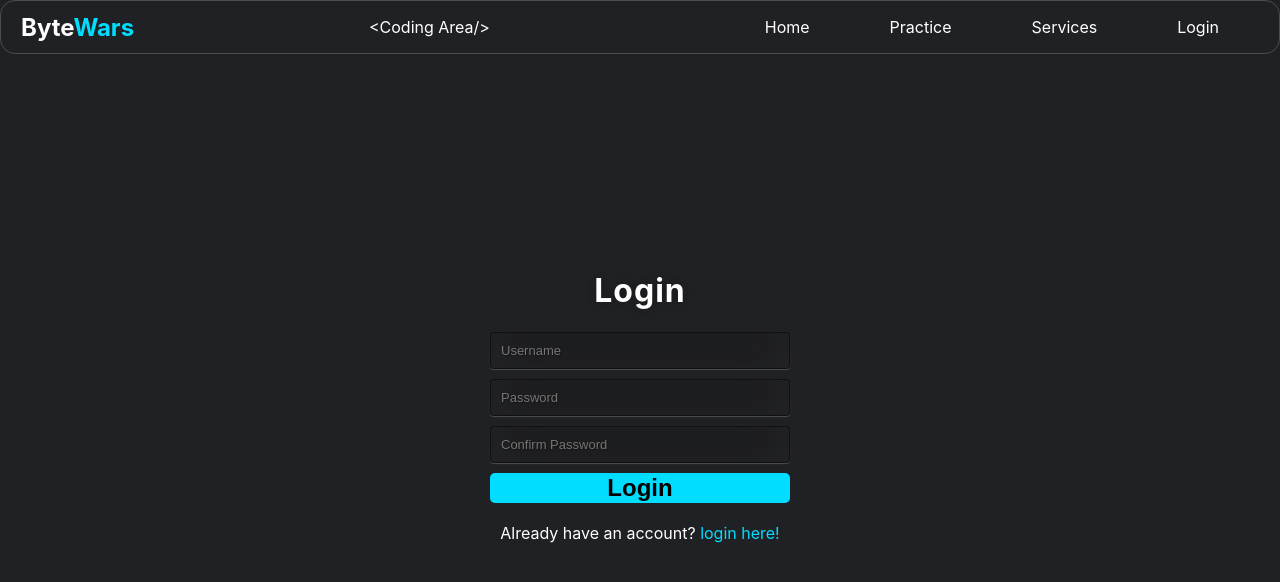
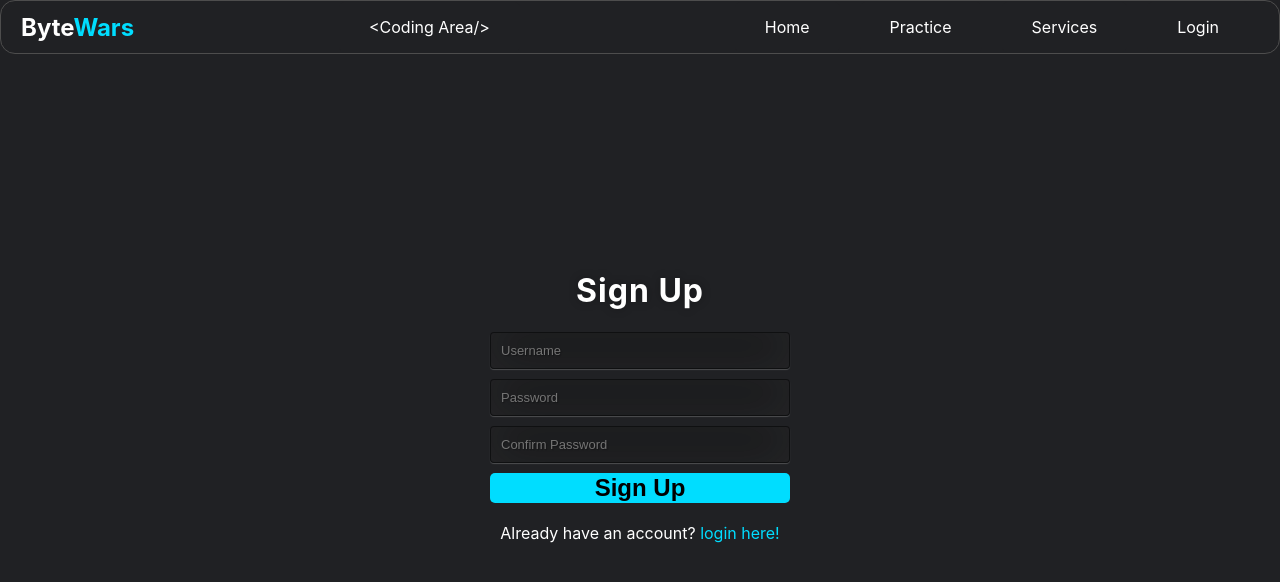
Before and after one commit to vw-wob-it-edu/ByteWars, a React (Create React App) app in the folder bytewars-master/: page /sign-up in a window 1280 px wide. Shown: the top 582 px of the page. Built offline with nearby package versions, Linux system fonts and the light colour scheme.

Commit message:
Sign up now says sign up

```diff
--- a/bytewars-master/src/components/views/LoginPage/signUp.js
+++ b/bytewars-master/src/components/views/LoginPage/signUp.js
@@ -4,12 +4,12 @@ import './login.css';
 function SignUp() {
   return (
     <div className="login">
-      <h1>Login</h1>
+      <h1>Sign Up</h1>
       <form method="post">
         <input type="text" name="u" placeholder="Username" required="required" />
         <input type="password" name="p" placeholder="Password" required="required" />
         <input type="password-confirm" name="pc" placeholder="Confirm Password" required="required" />
-        <button type="submit" className="btn login-btn">Login</button>
+        <button type="submit" className="btn login-btn">Sign Up</button>
         {/* Plain text link for Sign Up */}
         <p className="signup-text">
           Already have an account? <a href="/auth" className="signup-link">login here!</a>
```
